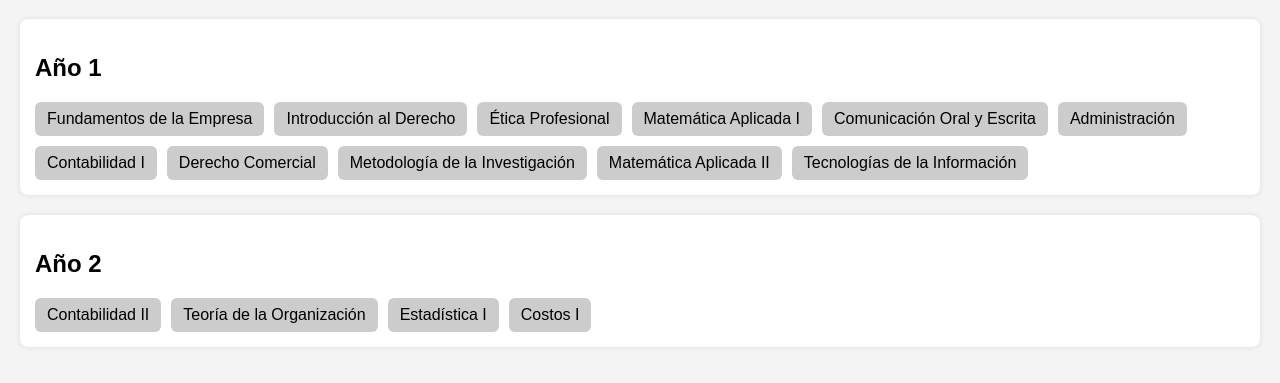
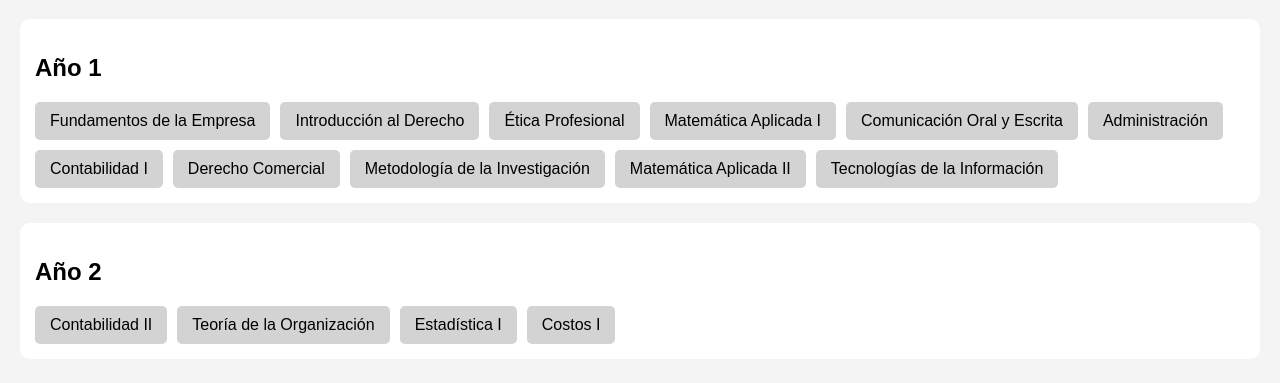
Before and after one commit to pipealarval/malla-contador-auditor-2021, a plain HTML site: page index.html in a window 1280 px wide. Shown: the part 61-444 px from the top of the page. Drawn offline with Linux system fonts and the light colour scheme.

Commit message:
Update style.css

```diff
--- a/style.css
+++ b/style.css
@@ -1,42 +1,49 @@
 body {
-  font-family: Arial, sans-serif;
+  font-family: sans-serif;
   margin: 20px;
   background-color: #f4f4f4;
 }
+
 h1 {
   text-align: center;
 }
-.malla {
-  display: flex;
-  flex-direction: column;
-  gap: 20px;
+
+.anio {
+  margin: 20px 0;
+  background: white;
+  padding: 15px;
+  border-radius: 10px;
 }
-.anio {
-  background-color: #ffffff;
-  padding: 15px;
-  border-radius: 8px;
-  box-shadow: 0 0 5px rgba(0,0,0,0.1);
-}
+
 .ramos {
   display: flex;
   flex-wrap: wrap;
   gap: 10px;
 }
+
 .ramo {
-  padding: 8px 12px;
-  border-radius: 6px;
-  background-color: #ccc;
+  padding: 10px 15px;
+  border-radius: 5px;
+  background-color: lightgray;
   cursor: pointer;
   user-select: none;
+  transition: 0.3s;
 }
+
+.ramo:hover {
+  opacity: 0.8;
+}
+
+.ramo.bloqueado {
+  background-color: #ccc;
+  cursor: not-allowed;
+}
+
 .ramo.habilitado {
-  background-color: #add8e6;
+  background-color: #90dfff;
 }
+
 .ramo.aprobado {
-  background-color: #90ee90;
+  background-color: #a8e6a1;
   text-decoration: line-through;
 }
-.ramo.bloqueado {
-  background-color: #ddd;
-  cursor: not-allowed;
-}
```
